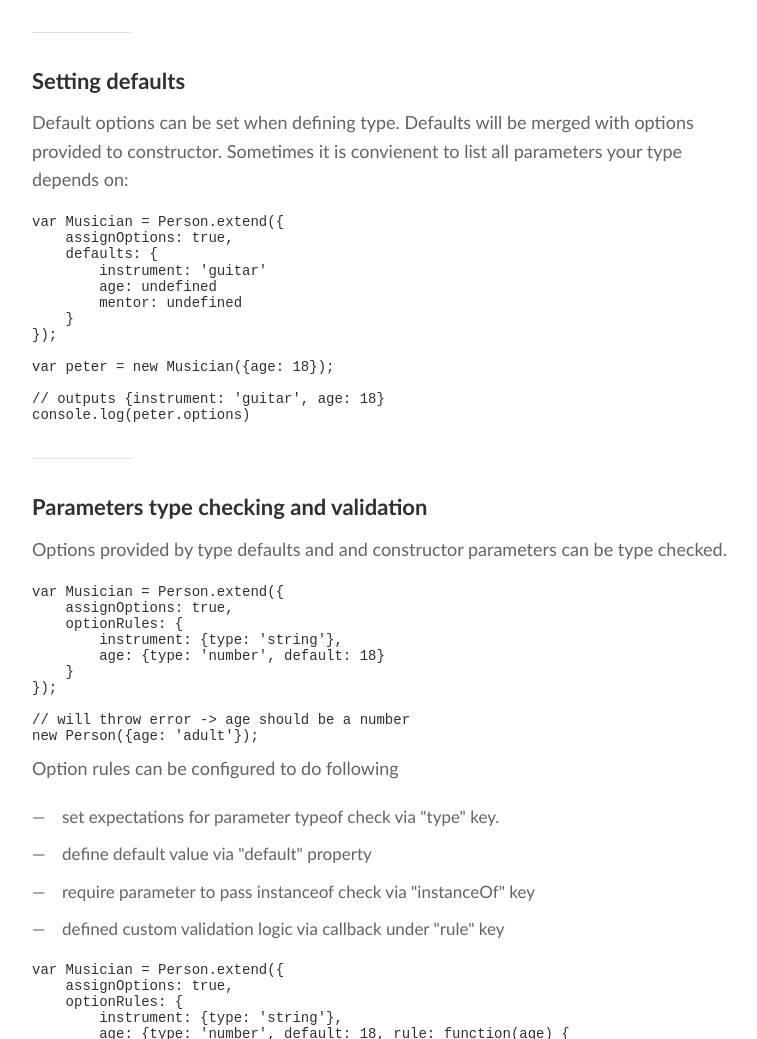
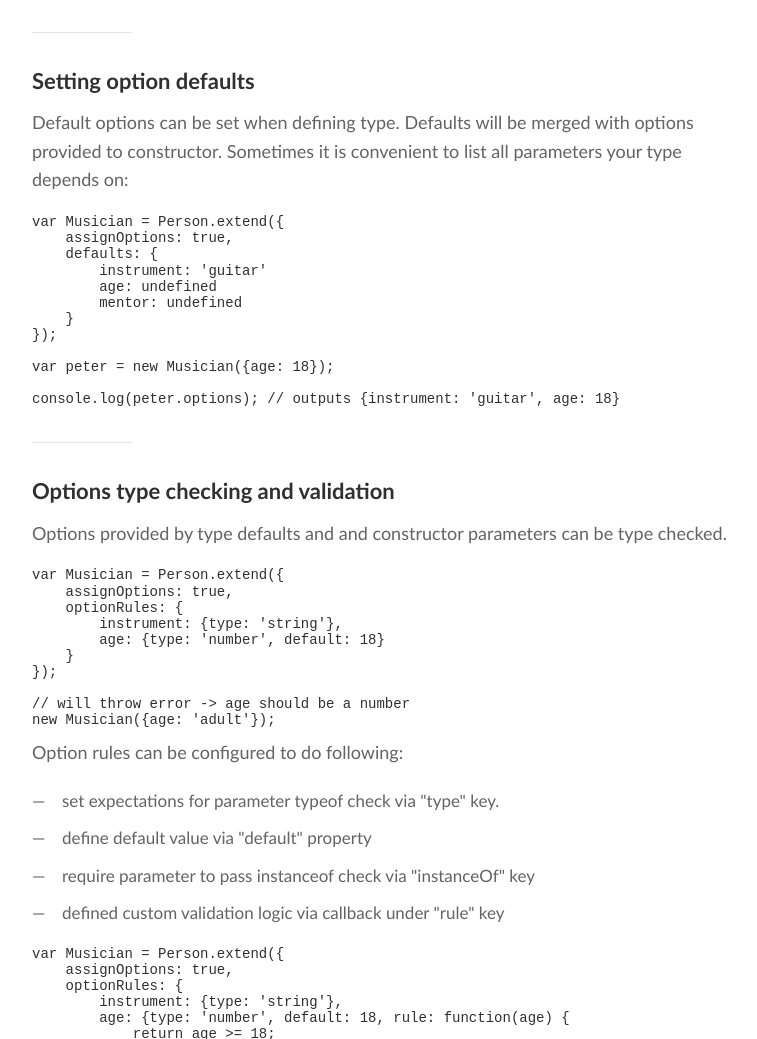
Before and after one commit to dbrekalo/type-factory, a website: page index.html in a window 1280 px wide. Shown: the part 1761-2800 px from the top of the page, without its empty margins (258-1015 px from the left). Drawn offline with Linux system fonts and the light colour scheme; a web font is replaced by a local one.

Commit message:
Update docs

```diff
--- a/index.html
+++ b/index.html
@@ -34,7 +34,7 @@ var peter = new Musician('Peter');
 
 peter.sayHi(); // outputs 'Hello, my name is Peter'
 peter.play(); // outputs 'Peter is playing!'
-</code></pre><hr class="attireSeparator mod1"><h3 id="setting-defaults" class="attireTitleType3">Setting defaults</h3><p class="attireTextType2">Default options can be set when defining type. Defaults will be merged with options provided to constructor. Sometimes it is convienent to list all parameters your type depends on:</p><pre class="attireCodeHighlight"><code class="lang-js">var Musician = Person.extend({
+</code></pre><hr class="attireSeparator mod1"><h3 id="setting-option-defaults" class="attireTitleType3">Setting option defaults</h3><p class="attireTextType2">Default options can be set when defining type. Defaults will be merged with options provided to constructor. Sometimes it is convenient to list all parameters your type depends on:</p><pre class="attireCodeHighlight"><code class="lang-js">var Musician = Person.extend({
     assignOptions: true,
     defaults: {
         instrument: 'guitar'
@@ -45,9 +45,8 @@ peter.play(); // outputs 'Peter is playing!'
 
 var peter = new Musician({age: 18});
 
-// outputs {instrument: 'guitar', age: 18}
-console.log(peter.options)
-</code></pre><hr class="attireSeparator mod1"><h3 id="parameters-type-checking-and-validation" class="attireTitleType3">Parameters type checking and validation</h3><p class="attireTextType2">Options provided by type defaults and and constructor parameters can be type checked.</p><pre class="attireCodeHighlight"><code class="lang-js">var Musician = Person.extend({
+console.log(peter.options); // outputs {instrument: 'guitar', age: 18}
+</code></pre><hr class="attireSeparator mod1"><h3 id="options-type-checking-and-validation" class="attireTitleType3">Options type checking and validation</h3><p class="attireTextType2">Options provided by type defaults and and constructor parameters can be type checked.</p><pre class="attireCodeHighlight"><code class="lang-js">var Musician = Person.extend({
     assignOptions: true,
     optionRules: {
         instrument: {type: 'string'},
@@ -56,8 +55,8 @@ console.log(peter.options)
 });
 
 // will throw error -&gt; age should be a number
-new Person({age: 'adult'});
-</code></pre><p class="attireTextType2">Option rules can be configured to do following</p><ul class="attireListType1"><li>set expectations for parameter typeof check via "type" key.</li><li>define default value via "default" property</li><li>require parameter to pass instanceof check via "instanceOf" key</li><li>defined custom validation logic via callback under "rule" key</li></ul><pre class="attireCodeHighlight"><code class="lang-js">var Musician = Person.extend({
+new Musician({age: 'adult'});
+</code></pre><p class="attireTextType2">Option rules can be configured to do following:</p><ul class="attireListType1"><li>set expectations for parameter typeof check via "type" key.</li><li>define default value via "default" property</li><li>require parameter to pass instanceof check via "instanceOf" key</li><li>defined custom validation logic via callback under "rule" key</li></ul><pre class="attireCodeHighlight"><code class="lang-js">var Musician = Person.extend({
     assignOptions: true,
     optionRules: {
         instrument: {type: 'string'},
```
Also changed, not shown: README.md.
